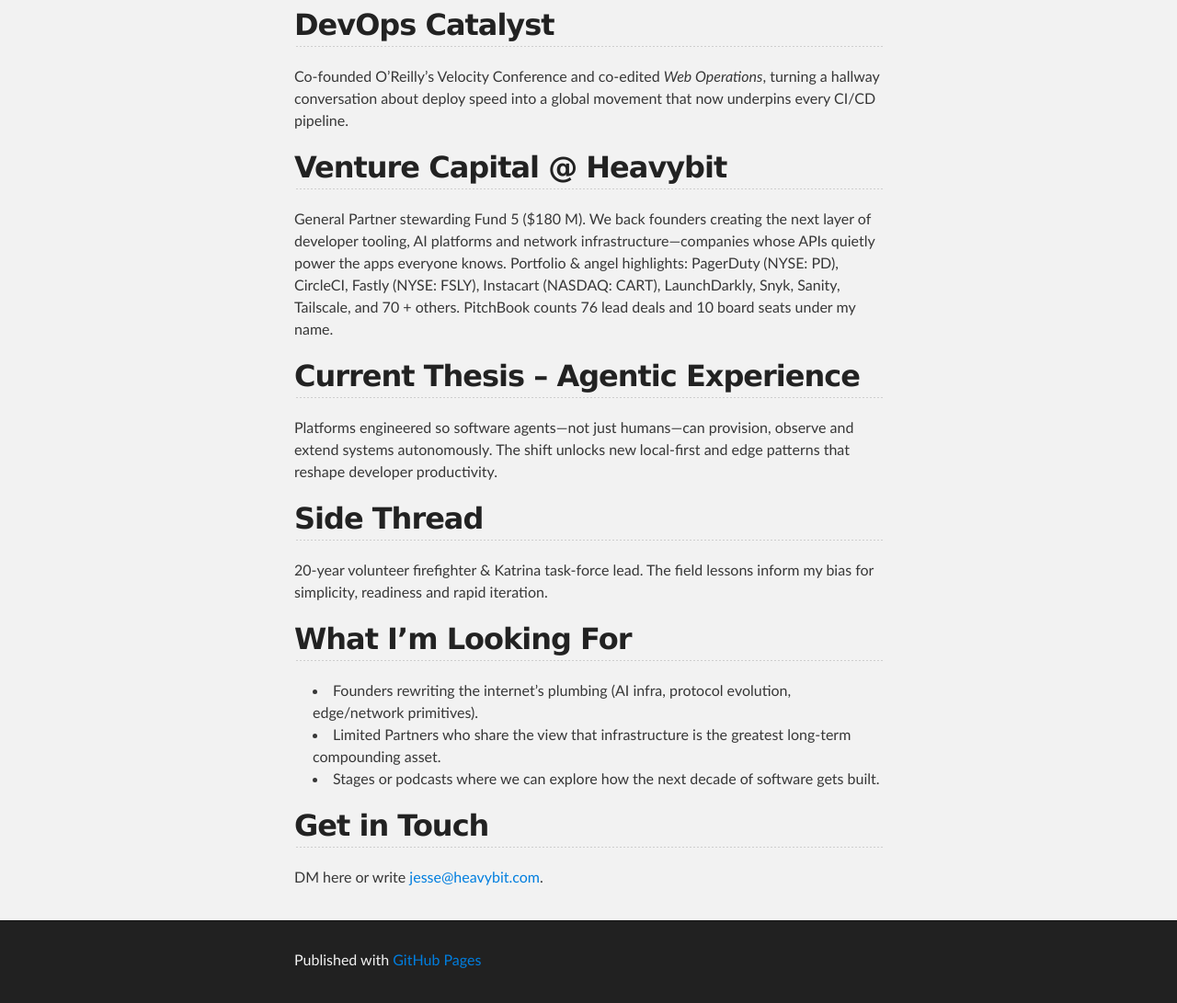
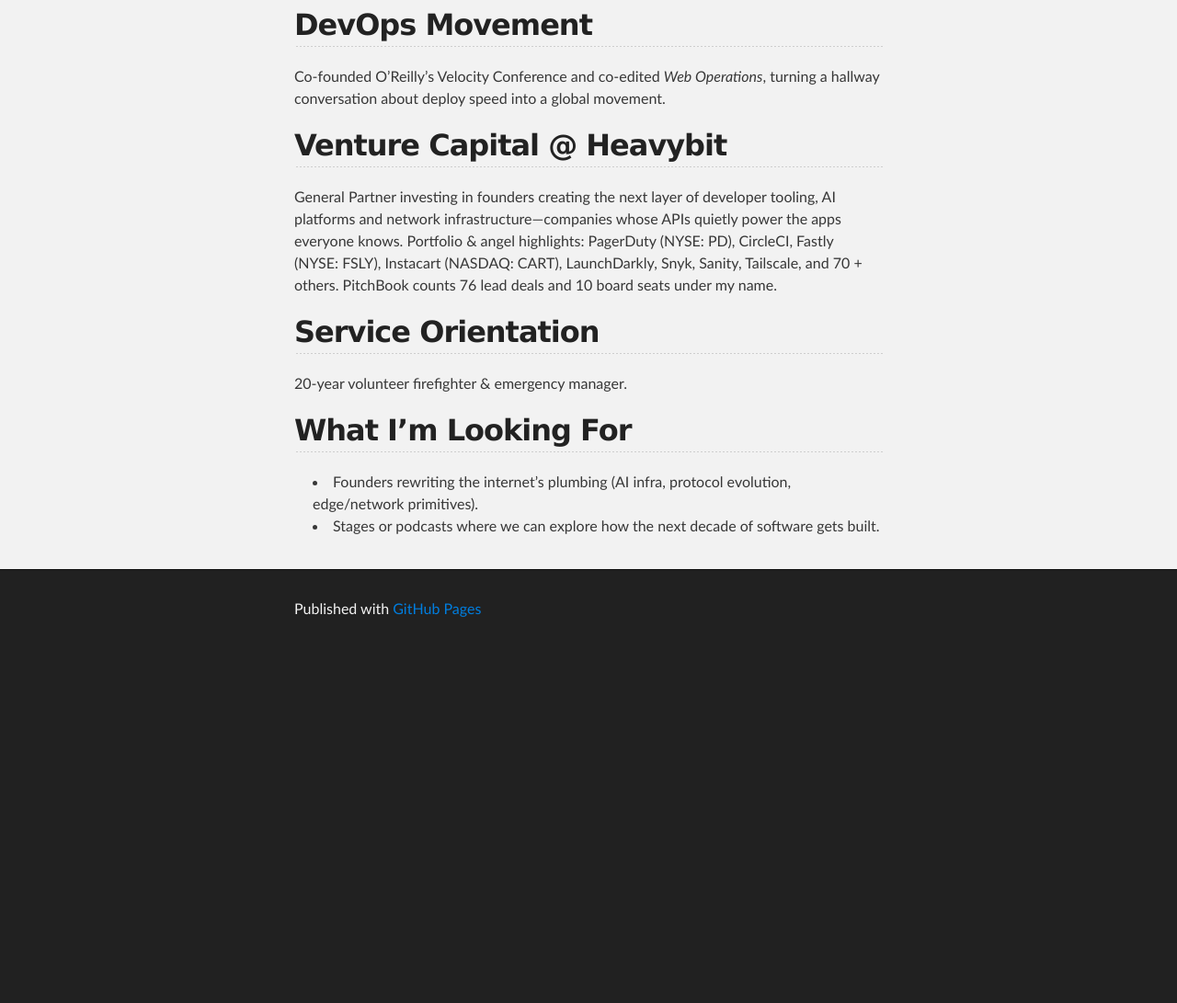
Before and after one commit to jesserobbins/jesserobbins.github.io, a plain HTML site: page index.html in a window 1280 px wide. Shown: the part 574-1665 px from the top of the page at 92% size. After the commit the page ends 1283 px from the top, so only its background shows below. Drawn offline with Linux system fonts and the light colour scheme.

Commit message:
Update index.html

```diff
--- a/index.html
+++ b/index.html
@@ -4,10 +4,10 @@
   <meta charset="utf-8">
   <meta name="viewport" content="width=device-width, initial-scale=1">
   <title>Jesse Robbins is a founder, investor, and firefighter building internet infrastructure</title>
-  <meta name="description" content="Jesse Robbins is a founder, investor, and firefighter building internet infrastructure. Early Amazon engineer, founder of Chef Software, DevOps catalyst, Heavybit general partner and advocate for Agentic Experience.">
-  <meta name="keywords" content="Jesse Robbins, DevOps, Chef, Amazon, Heavybit, Venture Capital, Infrastructure, Agentic Experience, firefighter">
+  <meta name="description" content="Jesse Robbins is a founder, investor, and firefighter building internet infrastructure. Early Amazon engineer, founder of Chef Software, DevOps founder, Heavybit general partner.">
+  <meta name="keywords" content="Jesse Robbins, Investor, AI Investor, Developer Tools, DevOps, Chef, Amazon, Heavybit, Venture Capital, Infrastructure, Firefighter">
   <meta property="og:title" content="Jesse Robbins is a founder, investor, and firefighter building internet infrastructure">
-  <meta property="og:description" content="Founder of Chef and Heavybit GP. Early Amazon engineer and volunteer firefighter advancing Agentic Experience.">
+  <meta property="og:description" content="Founder of Chef and Heavybit GP. Early Amazon engineer and volunteer firefighter">
   <meta property="og:type" content="profile">
   <meta property="profile:first_name" content="Jesse">
   <meta property="profile:last_name" content="Robbins">
@@ -48,37 +48,26 @@
         </section>
 
         <section>
-          <h2>DevOps Catalyst</h2>
-          <p>Co-founded O’Reilly’s Velocity Conference and co-edited <em>Web Operations</em>, turning a hallway conversation about deploy speed into a global movement that now underpins every CI/CD pipeline.</p>
+          <h2>DevOps Movement</h2>
+          <p>Co-founded O’Reilly’s Velocity Conference and co-edited <em>Web Operations</em>, turning a hallway conversation about deploy speed into a global movement.</p>
         </section>
 
         <section>
           <h2>Venture Capital @ Heavybit</h2>
-          <p>General Partner stewarding Fund&nbsp;5 ($180&nbsp;M). We back founders creating the next layer of developer tooling, AI platforms and network infrastructure—companies whose APIs quietly power the apps everyone knows. Portfolio &amp; angel highlights: PagerDuty (NYSE:&nbsp;PD), CircleCI, Fastly (NYSE:&nbsp;FSLY), Instacart (NASDAQ:&nbsp;CART), LaunchDarkly, Snyk, Sanity, Tailscale, and 70&nbsp;+ others. PitchBook counts 76 lead deals and 10 board seats under my name.</p>
+          <p>General Partner investing in founders creating the next layer of developer tooling, AI platforms and network infrastructure—companies whose APIs quietly power the apps everyone knows. Portfolio &amp; angel highlights: PagerDuty (NYSE:&nbsp;PD), CircleCI, Fastly (NYSE:&nbsp;FSLY), Instacart (NASDAQ:&nbsp;CART), LaunchDarkly, Snyk, Sanity, Tailscale, and 70&nbsp;+ others. PitchBook counts 76 lead deals and 10 board seats under my name.</p>
         </section>
 
         <section>
-          <h2>Current Thesis &ndash; Agentic Experience</h2>
-          <p>Platforms engineered so software agents&mdash;not just humans&mdash;can provision, observe and extend systems autonomously. The shift unlocks new local-first and edge patterns that reshape developer productivity.</p>
-        </section>
-
-        <section>
-          <h2>Side Thread</h2>
-          <p>20-year volunteer firefighter &amp; Katrina task-force lead. The field lessons inform my bias for simplicity, readiness and rapid iteration.</p>
+          <h2>Service Orientation</h2>
+          <p>20-year volunteer firefighter &amp; emergency manager.</p>
         </section>
 
         <section>
           <h2>What I’m Looking For</h2>
           <ul>
             <li>Founders rewriting the internet’s plumbing (AI infra, protocol evolution, edge/network primitives).</li>
-            <li>Limited Partners who share the view that infrastructure is the greatest long-term compounding asset.</li>
             <li>Stages or podcasts where we can explore how the next decade of software gets built.</li>
           </ul>
-        </section>
-
-        <section>
-          <h2>Get in Touch</h2>
-          <p>DM here or write <a href="mailto:jesse@heavybit.com">jesse@heavybit.com</a>.</p>
         </section>
       </article>
     </main>
```
